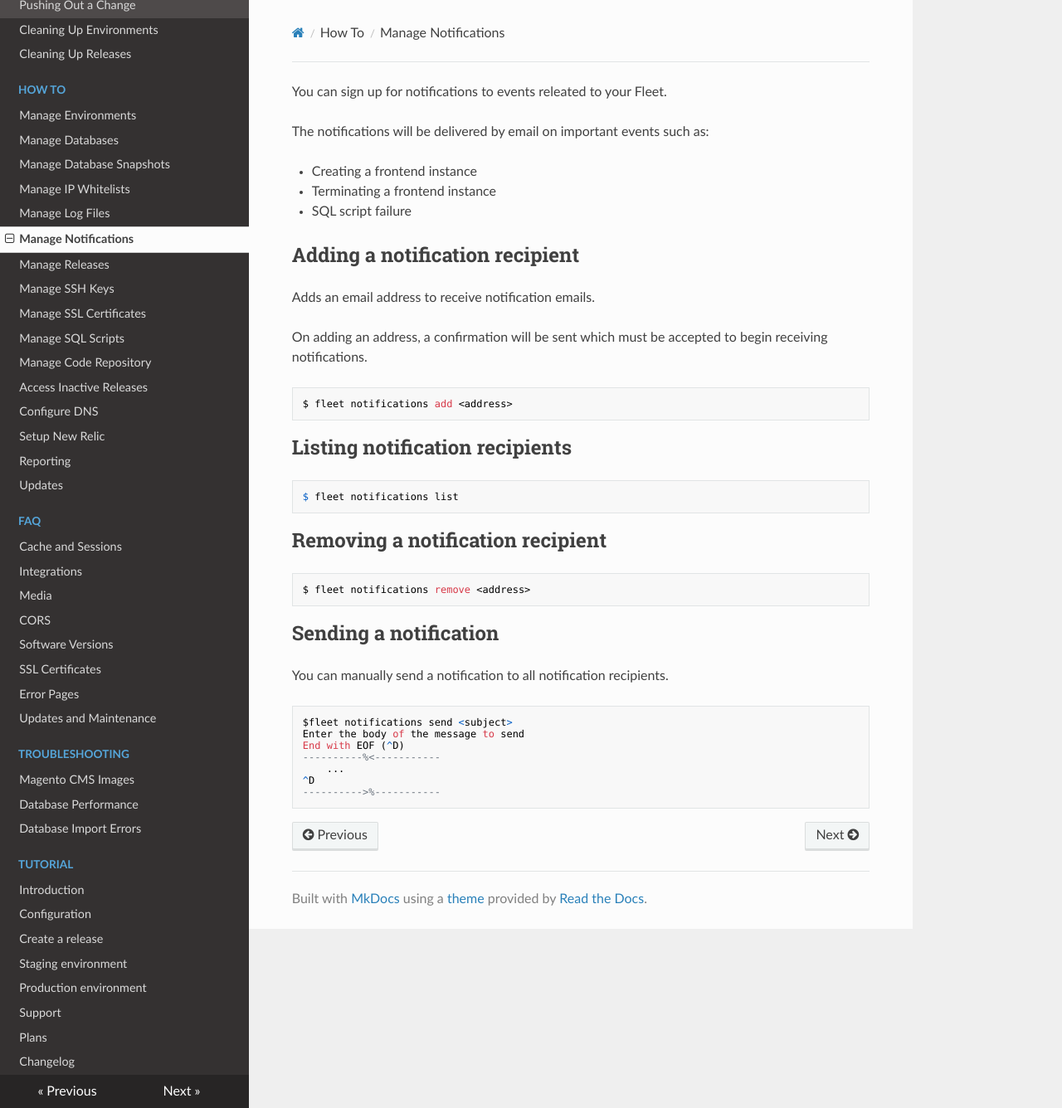
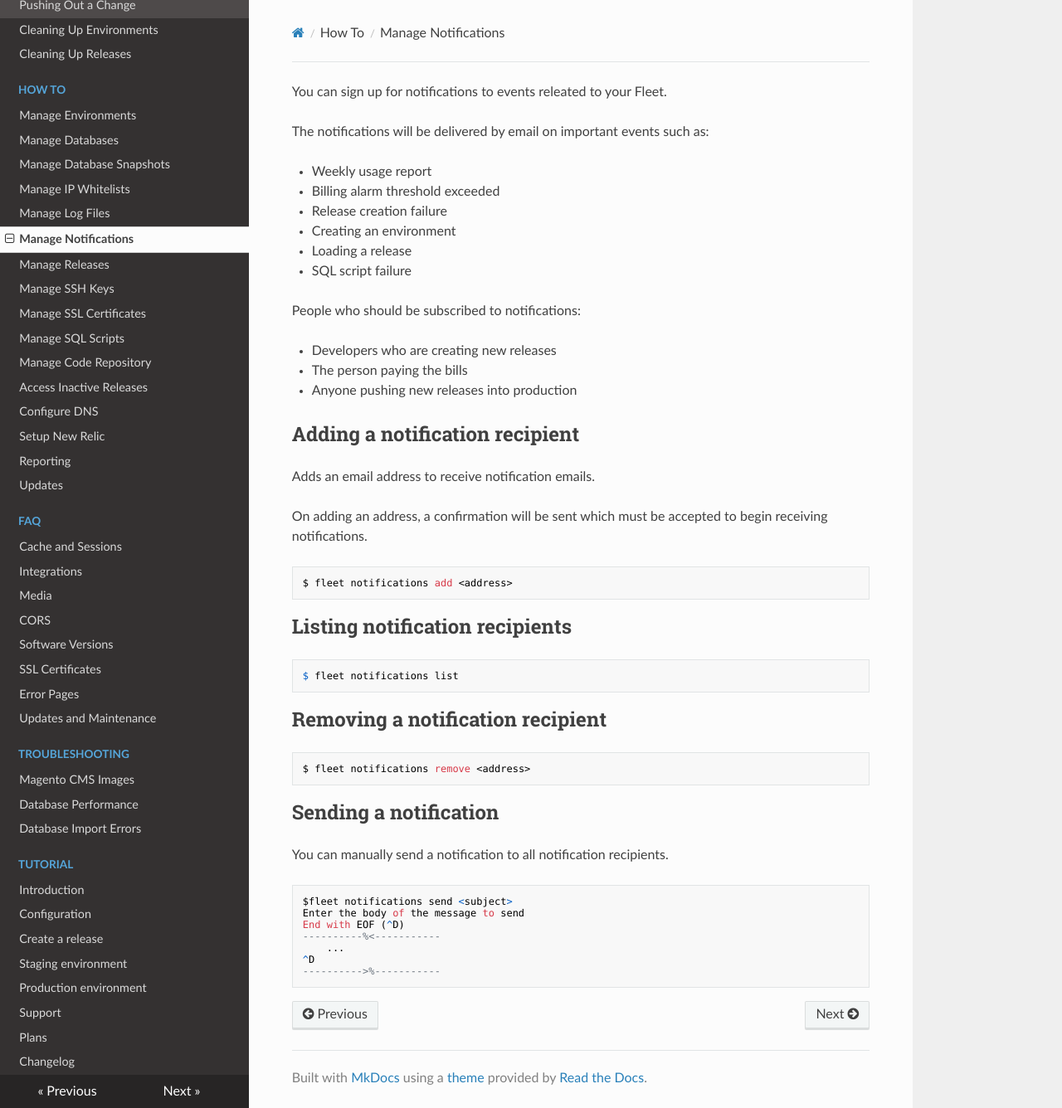
Before and after one commit to anchor/fleet-magento-docs, an MkDocs documentation site: the page built from docs/how-to/manage-notifications.md, in a window 1280 px wide and 1336 px high. Shown: the whole window at 83% size. Built offline with MkDocs 1.6.1, drawn with Linux system fonts in a browser that asks for light colours; nearby versions of some CDN libraries; old or Windows-style settings are respelled for this version of MkDocs.

Commit message:
More details on notifications

```diff
--- a/docs/how-to/manage-notifications.md
+++ b/docs/how-to/manage-notifications.md
@@ -2,9 +2,18 @@ You can sign up for notifications to events releated to your Fleet.
 
 The notifications will be delivered by email on important events such as:
 
- - Creating a frontend instance
- - Terminating a frontend instance
+ - Weekly usage report
+ - Billing alarm threshold exceeded
+ - Release creation failure
+ - Creating an environment
+ - Loading a release
  - SQL script failure
+
+People who should be subscribed to notifications:
+
+ - Developers who are creating new releases
+ - The person paying the bills
+ - Anyone pushing new releases into production
 
 Adding a notification recipient
 ----
```
